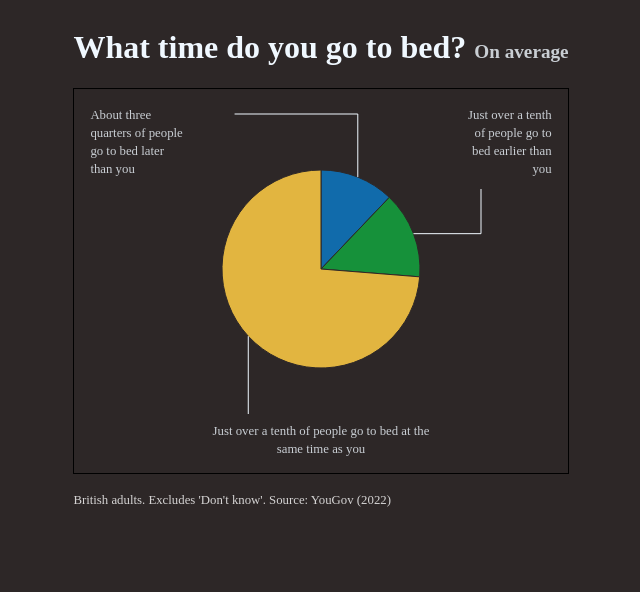
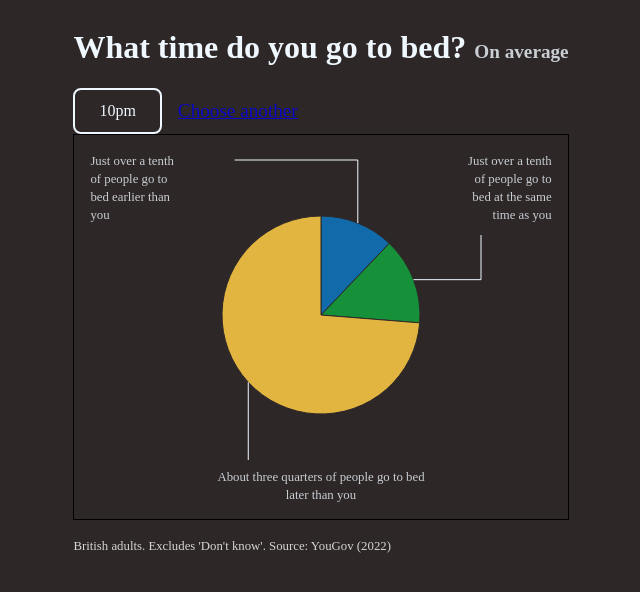
Before and after one commit to duncanbradley/bedtime, a SvelteKit app: page / in a window 1280 px wide. Both pictures are taken after a click on the label "10pm". Shown: the top 592 px of the page, without its empty margins (327-967 px from the left). Built offline with nearby package versions, Linux system fonts and the light colour scheme; a web font is replaced by a local one.

Commit message:
show selected option, position labels based on slices

```diff
--- a/src/routes/+page.svelte
+++ b/src/routes/+page.svelte
@@ -4,6 +4,9 @@
   import GeneralTimePicker03 from "$lib/components/GeneralTimePicker03.svelte";
 
   let {data} = $props()
+
+  let positions = $state()
+  $inspect(positions)
 
   $inspect(data)
 
@@ -131,7 +134,12 @@ let textArray = $derived(generateText(newSlices))
     </div>
   </div>
 </form>
-
+{:else}
+<div class="selected-option-container">
+<div class="sleep-option selected">{selected}
+</div>
+<span><a href="e">Choose another</a></span>
+</div>
 {/if}
 <!-- <GeneralTimePicker03></GeneralTimePicker03> -->
 
@@ -144,16 +152,18 @@ let textArray = $derived(generateText(newSlices))
 
 
 <div class="pie-container">
-<PieChart data={newSlices} {selected} {backgroundColor}/>
+<PieChart data={newSlices} {selected} {backgroundColor} bind:positions />
+{#if positions}
 <div  class="annotation top-left">
-<span class="annotation-text">{textArray[2]}</span>
+<span class="annotation-text">{textArray[positions.topLeftIndex]}</span>
 </div>
 <div  class="annotation bottom-centre">
-<span class="annotation-text">{textArray[1]}</span>
+<span class="annotation-text">{textArray[positions.bottomIndex]}</span>
 </div>
 <div  class="annotation top-right">
-<span class="annotation-text">{textArray[0]}</span>
+<span class="annotation-text">{textArray[positions.topRightIndex]}</span>
 </div>
+{/if}
 
 </div>
 <div>
@@ -262,6 +272,16 @@ font-family: 'Apfel Grotezk Fett'
         color:#2d2727;
 
   }
+  .sleep-option selected {
+
+
+  }
+
+  .selected-option-container{
+    display:flex;
+    align-items: center;
+    gap: 1em
+  }
 
   input{
     display:none
```
